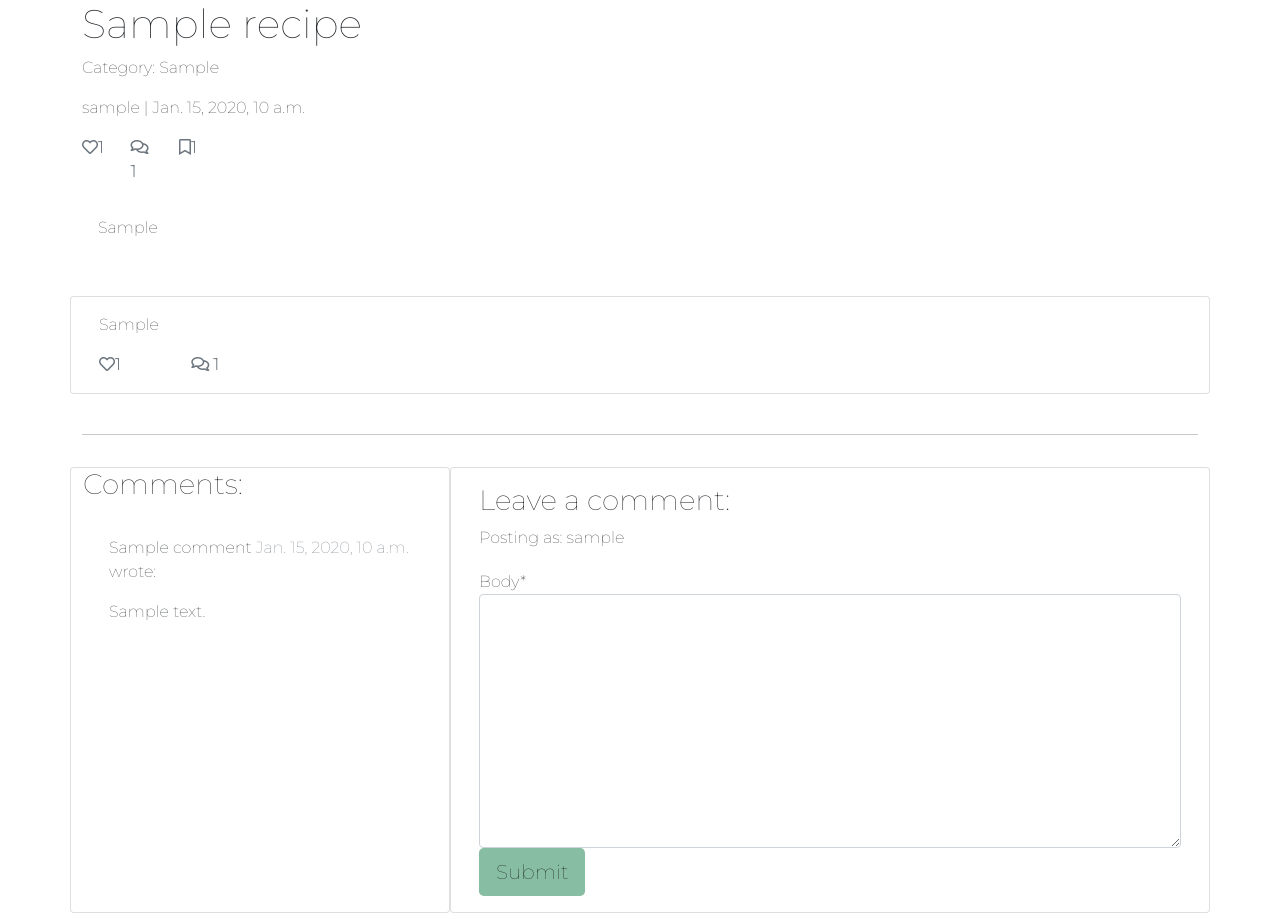
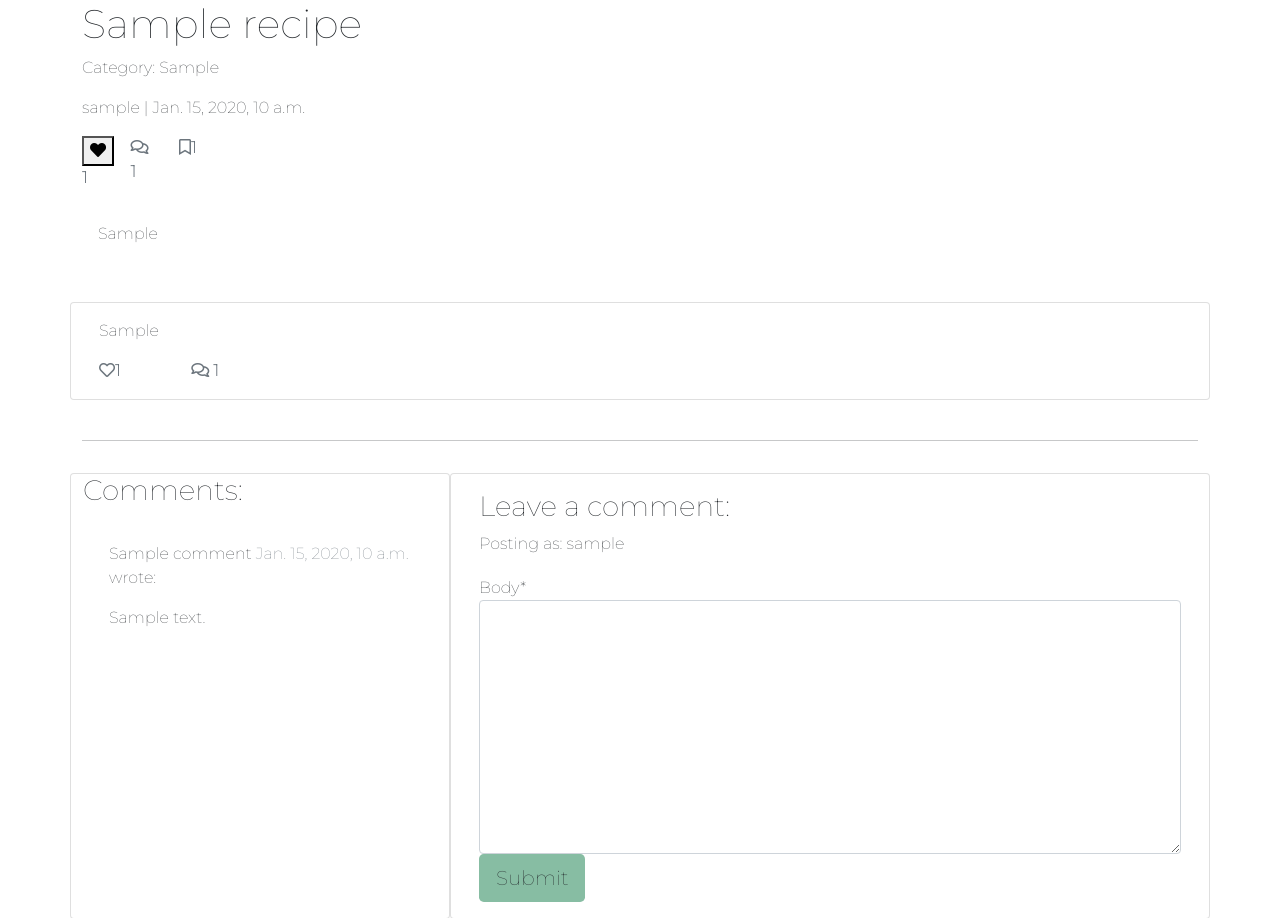
Before and after one commit to stephaniecrocker91/for-the-love-of-food, a Django app: a page that uses templates/recipe_detail.html in a window 1280 px wide. Shown: the part 80-998 px from the top of the page. Run offline with Django 3.2, Linux system fonts and the light colour scheme; a user stored in the database is signed in; tables that the repository leaves empty hold one stand-in row (values such as "Sample post"); some libraries are stand-ins or nearby versions.

Commit message:
Write code for likes view, created the template to render the view and connected urls

```diff
--- a/blog/urls.py
+++ b/blog/urls.py
@@ -5,4 +5,5 @@ from django.urls import path
 urlpatterns = [
     path('', views.RecipeList.as_view(), name='home'),
     path('<slug:slug>/', views.RecipeDetail.as_view(), name='recipe_detail'),
+    path('like/<slug:slug>', views.RecipeLike.as_view(), name='recipe_like')
 ]
--- a/blog/views.py
+++ b/blog/views.py
@@ -1,5 +1,6 @@
-from django.shortcuts import render, get_object_or_404
+from django.shortcuts import render, get_object_or_404, reverse
 from django.views import generic, View
+from django.http import HttpResponseRedirect
 from .models import Recipe
 from .forms import CommentForm
 
@@ -64,3 +65,15 @@ class RecipeDetail(View):
                 "comment_form": CommentForm()
             },
         )
+
+class RecipeLike(View):
+
+    def post(self, request, slug, *args, **kwargs):
+        recipe = get_object_or_404(Recipe, slug=slug)
+
+        if recipe.likes.filter(id=request.user.id).exists():
+            recipe.likes.remove(request.user)
+        else:
+            recipe.likes.add(request.user)
+
+        return HttpResponseRedirect(reverse('recipe_detail', args=[slug]))
--- a/templates/recipe_detail.html
+++ b/templates/recipe_detail.html
@@ -18,8 +18,24 @@
                 <div class="row">
 
                     <div class="col-1">
-                        <!-- The number of likes goes before the closing strong tag -->
-                        <strong class="text-secondary"><i class="far fa-heart"></i>{{ recipe.number_of_likes }} </strong>
+                        <strong>
+                            {% if user.is_authenticated %}
+                            <form method="POST" class="d-inline" action="{% url 'recipe_like' recipe.slug %}">
+                                {% csrf_token %}
+
+                                {% if liked %}
+                                <button type="submit" name="recipepost_id" value="{{recipe.slug}}" class="btn-like"><i
+                                        class="fas fa-heart"></i></button>
+                                {% else %}
+                                <button type="submit" name="recipepost_id" value="{{recipe.slug}}" class="btn-like"><i
+                                        class="far fa-heart"></i></button>
+                                {% endif %}
+                            </form>
+                            {% else %}
+                            <span class="text-secondary"><i class="far fa-heart"></i></span>
+                            {% endif %}
+                            <span class="text-secondary"> {{ recipe.number_of_likes }}</span>
+                        </strong>
                     </div>
                     <div class="col-1">
                         {% with comments.count as total_comments %}
@@ -31,12 +47,13 @@
                     </div>
                     <div class="col-1">
                         <!-- The number of likes goes before the closing strong tag -->
-                        <strong class="text-secondary"><i class="far fa-bookmark"></i>{{ recipe.number_of_favourites }} </strong>
+                        <strong class="text-secondary"><i class="far fa-bookmark"></i>{{ recipe.number_of_favourites }}
+                        </strong>
                     </div>
                 </div>
                 <div class="col  mb-4  mt-3 left  top">
                     <div class="card-body">
-                <p class="post-ingredients card-text">{{ recipe.ingredients | safe }}</p>
+                        <p class="post-ingredients card-text">{{ recipe.ingredients | safe }}</p>
                     </div>
                 </div>
 
@@ -45,7 +62,8 @@
             <div class="d-none d-md-block col-md-6 masthead-image">
                 <!-- The featured image URL goes in the src attribute -->
                 {% if "placeholder" in recipe.image.url %}
-                <img src="https://images.immediate.co.uk/production/volatile/sites/30/2020/08/recipe_writing_700-94d33d1.jpg?resize=960,872?quality=90&webp=true&resize=300,272" width="100%">
+                <img src="https://images.immediate.co.uk/production/volatile/sites/30/2020/08/recipe_writing_700-94d33d1.jpg?resize=960,872?quality=90&webp=true&resize=300,272"
+                    width="100%">
                 {% else %}
                 <img src="{{ recipe.image.url }}" width="100%">
                 {% endif %}
@@ -65,7 +83,8 @@
 
                     <div class="col-1">
                         <!-- The number of likes goes before the closing strong tag -->
-                        <strong class="text-secondary"><i class="far fa-heart"></i>{{ recipe.number_of_likes }} </strong>
+                        <strong class="text-secondary"><i class="far fa-heart"></i>{{ recipe.number_of_likes }}
+                        </strong>
                     </div>
                     <div class="col-1">
                         {% with comments.count as total_comments %}
@@ -114,9 +133,9 @@
                 <h3>Leave a comment:</h3>
                 <p>Posting as: {{ user.username }}</p>
                 <form method="post" style="margin-top: 1.3em;">
-                {{ comment_form | crispy }}
-                {% csrf_token %}
-                <button type="submit" class="btn btn-signup btn-lg">Submit</button>
+                    {{ comment_form | crispy }}
+                    {% csrf_token %}
+                    <button type="submit" class="btn btn-signup btn-lg">Submit</button>
                 </form>
                 {% endif %}
             </div>
```
